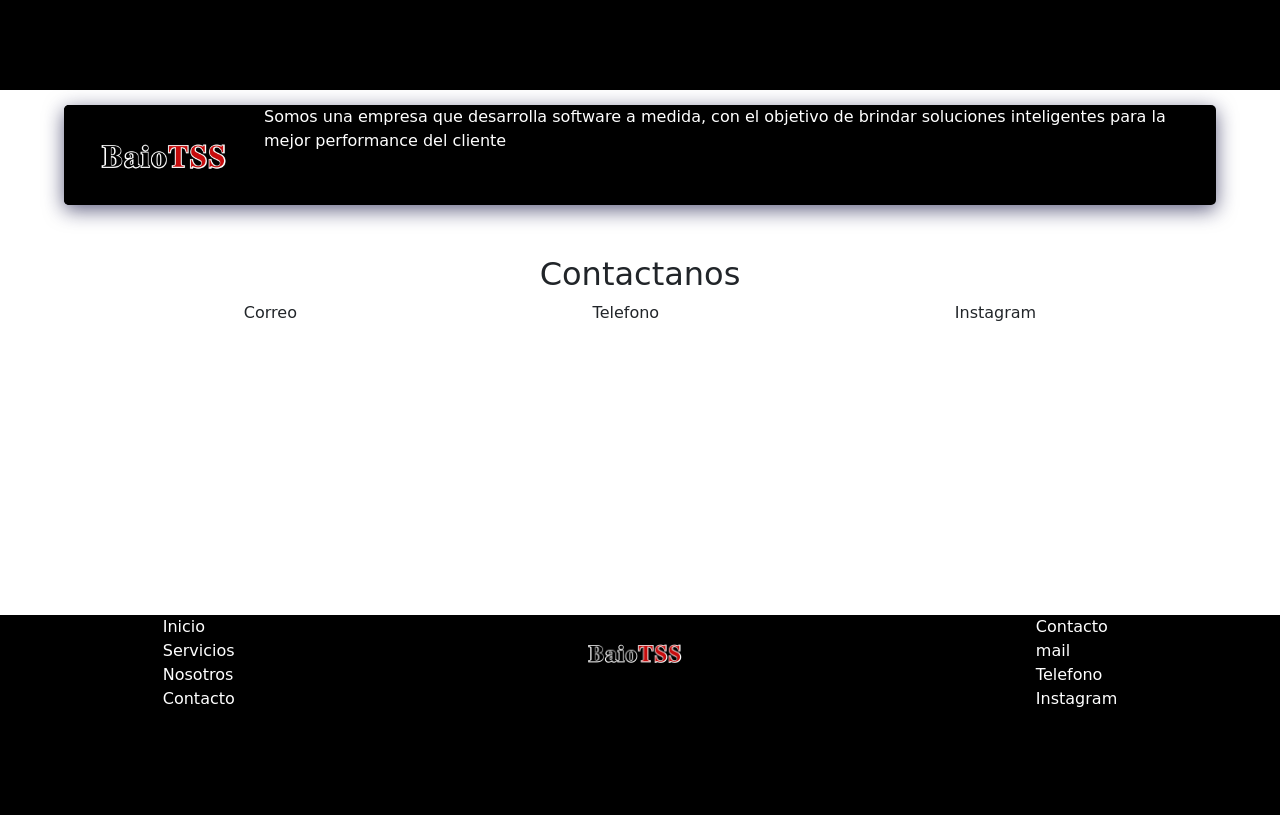
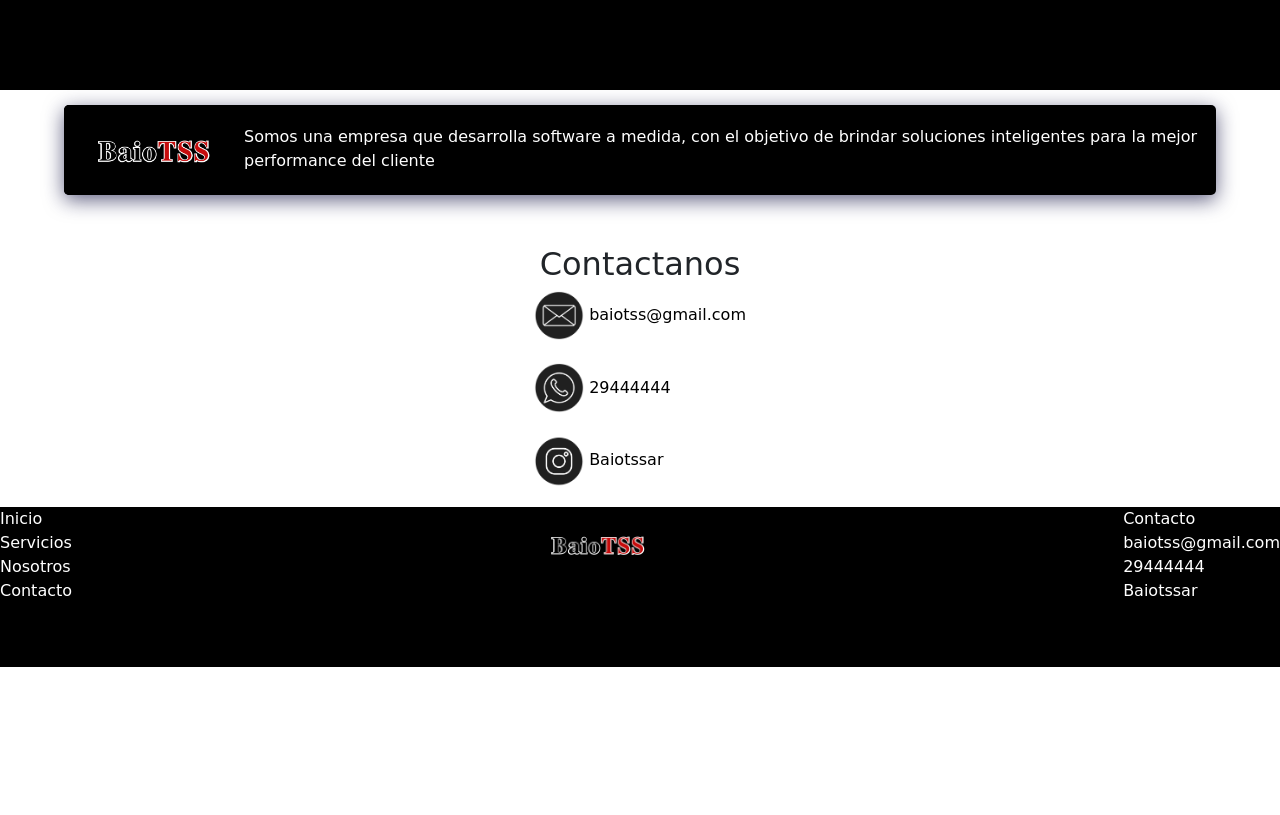
Before and after one commit to IvoNico/baioTSS, a plain HTML site: page index.html in a window 1280 px wide. Shown: the part 1217-2032 px from the top of the page. After the commit the page ends 1884 px from the top, so only its background shows below. Drawn offline with nearby package versions, Linux system fonts and the light colour scheme; a web font is replaced by a local one.

Commit message:
diseño terminado

```diff
--- a/css/style.css
+++ b/css/style.css
@@ -1,3 +1,4 @@
+@charset "UTF-8";
 * {
   margin: 0;
   padding: 0;
@@ -22,7 +23,10 @@ body header .header__img, body header .header__title {
   justify-content: center; }
 
 body header .header__title {
-  margin: 0 auto; }
+  margin: 0 auto;
+  animation-duration: 10s;
+  animation-name: aparecer;
+  animation-iteration-count: initial; }
 
 body header .scroll {
   margin: 100px auto 110px;
@@ -63,33 +67,46 @@ body main .aboutme {
   background-color: black;
   color: white; }
   body main .aboutme .aboutme__img {
-    width: 200px;
+    width: 180px;
     border-radius: 5px; }
+  body main .aboutme .aboutme__text {
+    margin-top: 20px; }
 
 body main .contact {
-  margin: 0 auto;
-  width: 85%;
-  height: 45vh; }
-  body main .contact .contact__title {
+  display: flex;
+  flex-direction: column;
+  align-items: center; }
+  body main .contact .contact__tittle {
+    margin: 0 auto;
     display: flex;
-    justify-content: center;
-    font-size: 2rem; }
-  body main .contact .contact__card {
-    display: flex;
-    flex-direction: row;
-    justify-content: space-around; }
+    text-align: center; }
+  body main .contact .contact__card .contact__card--info {
+    height: 9vh; }
+    body main .contact .contact__card .contact__card--info .contact__card--img {
+      width: 50px; }
+    body main .contact .contact__card .contact__card--info .contact__card--text {
+      text-decoration: none;
+      color: black; }
 
 body footer {
   margin: 0 auto;
-  justify-content: space-around;
-  height: 25vh;
+  height: 20vh;
   background-color: black;
   color: white;
   display: flex;
   flex-direction: row;
-  justify-content: space-around; }
+  justify-content: space-between; }
   body footer .footer__navegation, body footer .footer__contact {
     display: flex;
     flex-direction: column; }
   body footer .footer__logo .footer__logo--img {
     width: 150px; }
+
+@keyframes aparecer {
+  /*Animación para que aparezco el texto*/
+  0% {
+    opacity: 0; }
+  50% {
+    opacity: 1; }
+  100% {
+    opacity: 0; } }
--- a/index.html
+++ b/index.html
@@ -10,6 +10,8 @@
     <link rel="preconnect" href="https://fonts.gstatic.com" crossorigin>
     <link href="https://fonts.googleapis.com/css2?family=Baloo+Bhaijaan+2&display=swap" rel="stylesheet">
     <link href="https://cdn.jsdelivr.net/npm/bootstrap@5.1.3/dist/css/bootstrap.min.css" rel="stylesheet" integrity="sha384-1BmE4kWBq78iYhFldvKuhfTAU6auU8tT94WrHftjDbrCEXSU1oBoqyl2QvZ6jIW3" crossorigin="anonymous">
+    <link rel="stylesheet" href="https://cdnjs.cloudflare.com/ajax/libs/animate.css/4.1.1/animate.min.css">
+    <link rel="stylesheet" href="css/animate.css">
     <link href="https://cdn.jsdelivr.net/npm/bootstrap@5.0.1/dist/css/bootstrap.min.css" rel="stylesheet" >
     <link rel="stylesheet" href="./css/style.css">
     <title>Document</title>
@@ -40,7 +42,7 @@
                 </div>
             </div>
         </nav>
-        <img class="header__img" src="./Img/BaioTSS.jpeg" alt="">
+        <img id="indice" class="header__img " src="./Img/BaioTSS.jpeg" alt="">
         <h1 class="header__title">For Agustin Bettig</h1>
         <a href="#contenido">
             <img class="scroll" src="./Img/scroll.png"  alt="">
@@ -93,16 +95,29 @@
                 </button>
             </div>
         </section>
-        <section id="aboutme" class="aboutme">
-            <img class="aboutme__img" src="./Img/BaioTSS__nav.jpeg" alt="">
-            <p>Somos una empresa que desarrolla software a medida, con el objetivo de brindar soluciones inteligentes para la mejor performance del cliente</p>
+        <section id="aboutme" class="wow aboutme animate__animated animate__backInRight">
+            <img class="wow aboutme__img " src="./Img/BaioTSS__nav.jpeg" alt="">
+            <p class="aboutme__text">Somos una empresa que desarrolla software a medida, con el objetivo de brindar soluciones inteligentes para la mejor performance del cliente</p>
         </section>
-        <section id="contact" class="contact">
+        <section id="contact" class="wow contact animate__animated animate__backInLeft">
             <h2 class="contact__title">Contactanos</h2>
             <div class="contact__card">
-                <span class="contact__card--info">Correo</span>
-                <span class="contact__card--info">Telefono</span>
-                <span class="contact__card--info">Instagram</span>
+                <div class="contact__card--info">
+                    <img class="contact__card--img" src="./Img/email.png" alt="">
+
+                    <a class="contact__card--text" href="">baiotss@gmail.com</a>
+                </div>
+                <div class="contact__card--info">
+                    <img class="contact__card--img" src="./Img/wpp.png" alt="">
+
+                    <a class="contact__card--text" href="">29444444</a>
+                </div>
+                <div class="contact__card--info">
+                    <img class="contact__card--img" src="./Img/instagram.png" alt="">
+
+                    <a class="contact__card--text" href="https://instagram.com/baiotssar?utm_medium=copy_link">Baiotssar</a>
+                </div>
+
             </div>
         </section>
     </main>
@@ -113,18 +128,18 @@
             <span>Nosotros</span>
             <span>Contacto</span>
         </div>
-        <div class="footer__logo">
+        <a href="#indice" class="footer__logo">
             <img class="footer__logo--img" src="./Img/BaioTSS__nav.jpeg" alt="">
-        </div>
+        </a>
         <div class="footer__contact">Contacto
-            <span>mail</span>
-            <span>Telefono</span>
-            <span>Instagram</span>
+            <span>baiotss@gmail.com</span>
+            <span>29444444</span>
+            <span>Baiotssar</span>
         </div>
     </footer>
     <script src="js/wow.min.js"></script>
     <script>
-        new WOW().init();
+    new WOW().init();
     </script>
     <script src="https://cdn.jsdelivr.net/npm/bootstrap@5.0.1/dist/js/bootstrap.bundle.min.js"></script>
 </body>
--- a/scss/estilos.scss
+++ b/scss/estilos.scss
@@ -33,6 +33,9 @@ body{
         .header__title{
             @extend .header__img;
             margin: 0 auto;
+            animation-duration: 10s;
+            animation-name: aparecer;
+            animation-iteration-count:initial;
         }
         .scroll{
             margin: 100px auto 110px;
@@ -82,35 +85,44 @@ body{
             background-color: black;
             color: white;
             .aboutme__img{
-                width: 200px;
+                width: 180px;
                 border-radius: 5px;
+            }
+            .aboutme__text{
+                margin-top: 20px;
             }
         }
         .contact{
-            margin: 0 auto;
-            width: 85%;
-            height: 45vh;
-            .contact__title{
+            display: flex;
+            flex-direction: column;
+            align-items: center;
+            .contact__tittle{
+                margin: 0 auto;
                 display: flex;
-                justify-content: center;
-                font-size: 2rem;
+                text-align: center;
             }
             .contact__card{
-                display: flex;
-                flex-direction: row;
-                justify-content: space-around;
+                .contact__card--info{
+                    height: 9vh;
+                    .contact__card--img{
+                        width: 50px;
+                    }
+                    .contact__card--text{
+                        text-decoration: none;
+                        color: black;
+                    }
+                }
             }
         }
     }
     footer{
         margin: 0 auto;
-        justify-content: space-around;
-        height: 25vh;
+        height: 20vh;
         background-color: black;
         color: white;
         display: flex;
         flex-direction: row;
-        justify-content: space-around;
+        justify-content: space-between;
         .footer__navegation, .footer__contact{
             display: flex;
             flex-direction: column;
@@ -121,4 +133,15 @@ body{
             }
         }
     }
+    @keyframes aparecer {     /*Animación para que aparezco el texto*/
+        0% {
+            opacity: 0;
+        }
+        50% {
+            opacity: 1;
+        }
+        100% {
+        opacity: 0;
+        }
+        }
 }
```
Also changed, not shown: Img/Diseño sin título.png (deleted), Img/apps.png (deleted), Img/email.png (added), Img/instagram.png (added), Img/tienda-online.png (deleted), Img/wpp.png (added).
